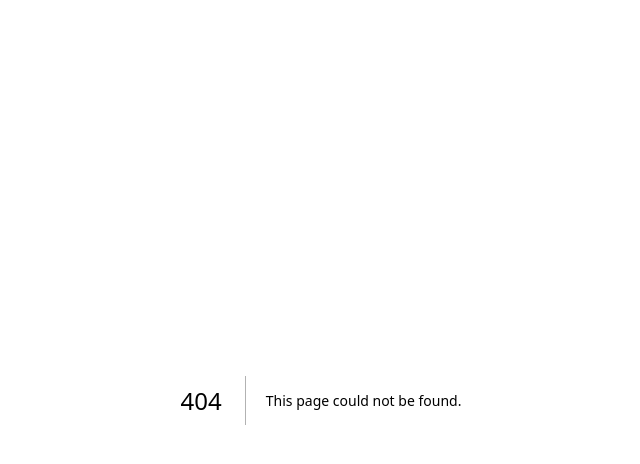
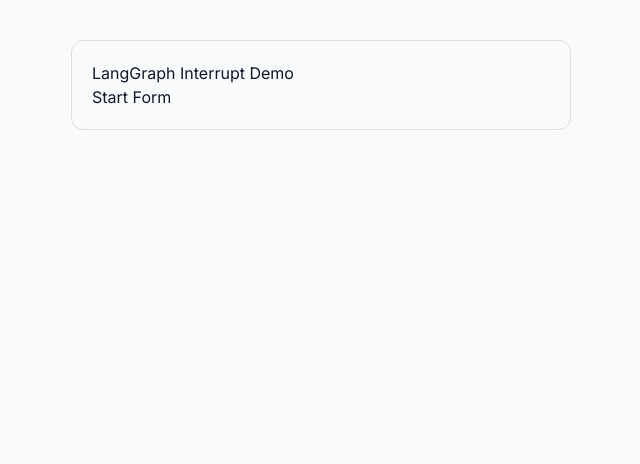
Before and after one commit to phxbinh/TrungNguyen, a Next.js app: page /interrupt-langgraph in a window 1280 px wide. Before the commit this address had no page. Shown: the top 464 px of the page, without its empty margins (319-959 px from the left). Built offline with nearby package versions, Linux system fonts and the light colour scheme.

Commit message:
Create page.tsx

```diff
--- /dev/null
+++ b/src/app/interrupt-langgraph/page.tsx
@@ -0,0 +1,5 @@
+import AgeInterruptForm from "./component";
+
+export default function Page() {
+  return <AgeInterruptForm />;
+}
```
